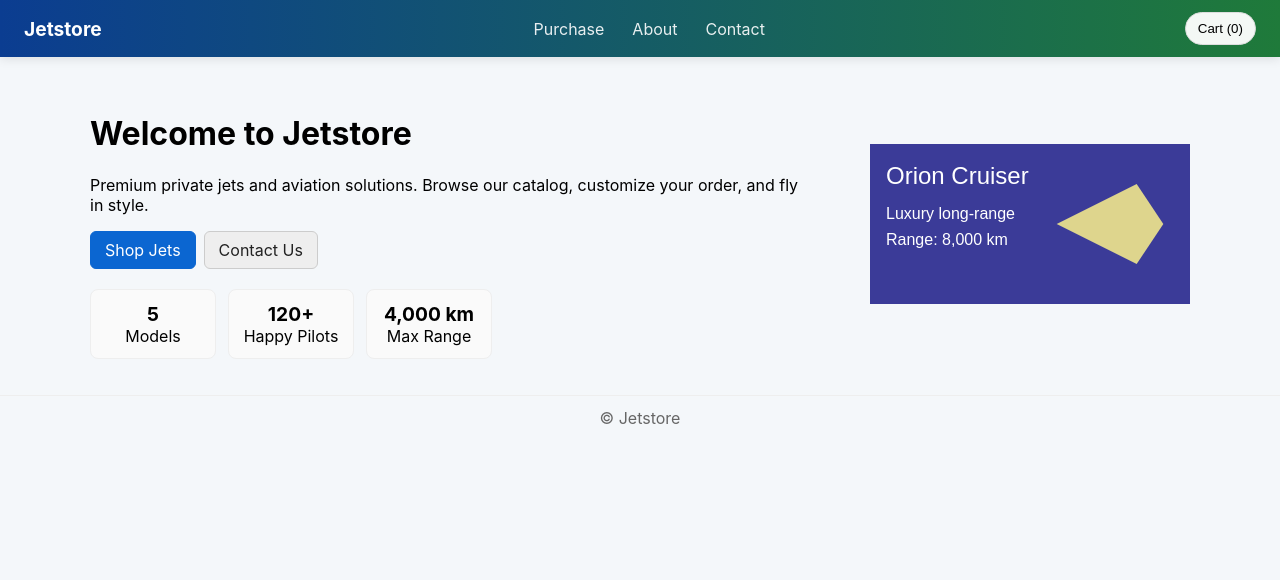
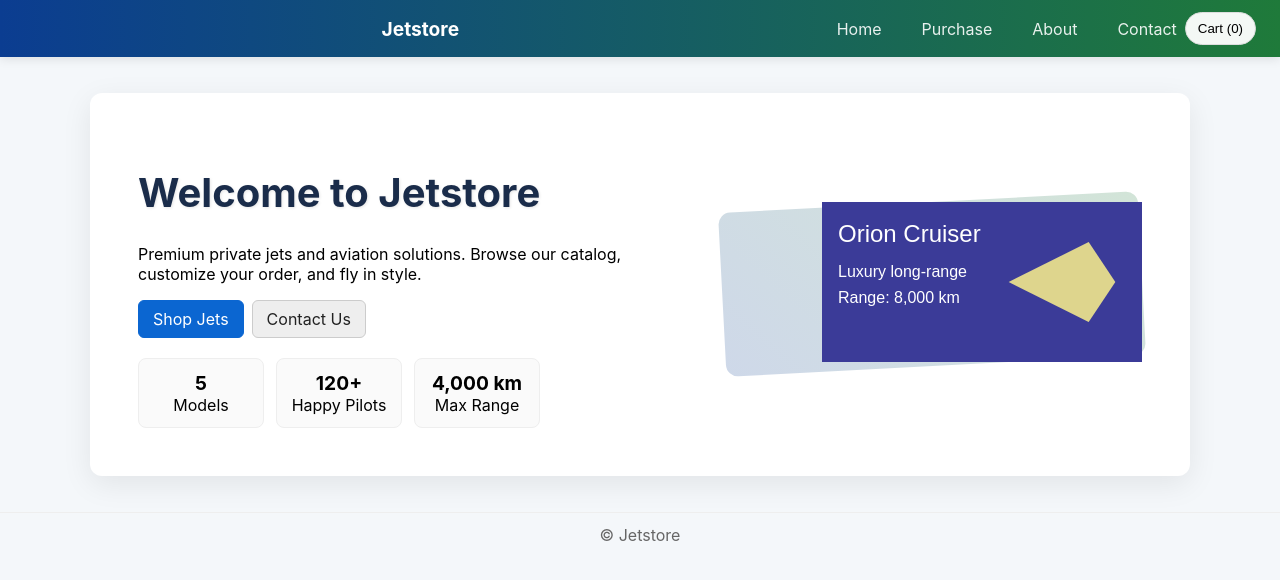
Before and after one commit to Dragontory/CSE5234-Lab, a React (Create React App) app in the folder jetstore/: page / in a window 1280 px wide. Shown: the top 580 px of the page. Built offline with nearby package versions, Linux system fonts and the light colour scheme.

Commit message:
Added and updated contact, about, home page and navbar

```diff
--- a/jetstore/src/App.css
+++ b/jetstore/src/App.css
@@ -53,6 +53,10 @@ body {
   box-shadow: 0 2px 10px rgba(0, 0, 0, 0.1);
 }
 
+.site-brand {
+  flex-grow: 1;
+}
+
 .site-brand .brand-link {
   color: #fff;
   text-decoration: none;
@@ -60,9 +64,14 @@ body {
   font-size: 1.2rem;
 }
 
+.nav-links {
+  display: flex;
+  align-items: center;
+  gap: 12px;
+}
+
 .nav-links a {
   color: rgba(255, 255, 255, 0.9);
-  margin-left: 12px;
   text-decoration: none;
 }
 
@@ -84,18 +93,45 @@ body {
 /* Home hero */
 .home-hero {
   display: flex;
-  gap: 24px;
+  gap: 48px;
   align-items: center;
   justify-content: space-between;
+  background: #fff;
+  padding: 48px;
+  border-radius: 12px;
+  box-shadow: 0 8px 30px rgba(0,0,0,0.08);
 }
 
 .hero-left {
   flex: 1;
 }
 
+.hero-left h1 {
+  font-size: 2.5rem;
+  color: #1a2c4a;
+  text-shadow: 1px 1px 3px rgba(0,0,0,0.1);
+}
+
 .hero-right {
-  flex: 0 0 360px;
+  flex: 0 0 420px;
   text-align: right;
+  position: relative;
+}
+
+.hero-right::before {
+  content: '';
+  position: absolute;
+  inset: 0;
+  background: linear-gradient(45deg, rgba(11, 61, 145, 0.2), rgba(31, 122, 58, 0.2));
+  border-radius: 12px;
+  transform: rotate(-3deg);
+  z-index: 0;
+}
+
+.hero-right img {
+  position: relative;
+  z-index: 1;
+  width: 100%;
 }
 
 .hero-actions {
@@ -258,8 +294,8 @@ body {
 
 /* About / Contact */
 .about-page, .contact-page { background: #fff; padding: 24px; border-radius: 8px; box-shadow: 0 6px 18px rgba(0,0,0,0.06); }
-.about-page .exec-list { display: flex; gap: 16px; flex-wrap: wrap; }
-.about-page .exec { background: #f9f9f9; border-radius: 8px; padding: 12px; width: calc(50% - 8px); box-shadow: 0 3px 10px rgba(0,0,0,0.05); }
+.about-page .exec-list { display: grid; grid-template-columns: 1fr 1fr; gap: 24px; }
+.about-page .exec { background: #f9f9f9; border-radius: 8px; padding: 16px; box-shadow: 0 3px 10px rgba(0,0,0,0.05); }
 .about-page .exec img { width: 100%; height: auto; border-radius: 6px; margin-bottom: 8px; }
 
 /* Header tweaks */
--- a/jetstore/src/App.js
+++ b/jetstore/src/App.js
@@ -57,6 +57,10 @@ function App() {
     setIsCartOpen(false);
   };
 
+  const clearCart = () => {
+    setCart([]);
+  };
+
   return (
     <BrowserRouter>
       <div className="App">
@@ -65,6 +69,7 @@ function App() {
             <Link to="/" className="brand-link">Jetstore</Link>
           </div>
           <nav className="nav-links">
+            <Link to="/">Home</Link>
             <Link to="/purchase">Purchase</Link>
             <Link to="/about">About</Link>
             <Link to="/contact">Contact</Link>
@@ -86,7 +91,7 @@ function App() {
             <Route path="/purchase" element={<Purchase addToCart={addToCart} />} />
             <Route path="/purchase/paymentEntry" element={<PaymentEntry />} />
             <Route path="/purchase/shippingEntry" element={<ShippingEntry />} />
-            <Route path="/purchase/viewOrder" element={<ViewOrder cart={cart} updateCartQuantity={updateCartQuantity} removeFromCart={removeFromCart}/>} />
+            <Route path="/purchase/viewOrder" element={<ViewOrder cart={cart} updateCartQuantity={updateCartQuantity} removeFromCart={removeFromCart} clearCart={clearCart} />} />
             <Route path="/purchase/viewConfirmation" element={<Confirmation />} />
           </Routes>
         </main>
--- a/jetstore/src/components/viewOrder.js
+++ b/jetstore/src/components/viewOrder.js
@@ -1,15 +1,15 @@
 import React from 'react';
 import { useNavigate } from 'react-router-dom';
 
-export default function ViewOrder() {
+export default function ViewOrder({ cart, clearCart }) {
 	const navigate = useNavigate();
-	const cart = JSON.parse(sessionStorage.getItem('cart') || '[]');
 	const payment = JSON.parse(sessionStorage.getItem('payment') || '{}');
 	const shipping = JSON.parse(sessionStorage.getItem('shipping') || '{}');
 
 	const total = cart.reduce((s, it) => s + it.price * it.qty, 0).toFixed(2);
 
 	function confirm() {
+    clearCart();
 		navigate('/purchase/viewConfirmation');
 	}
 
```
